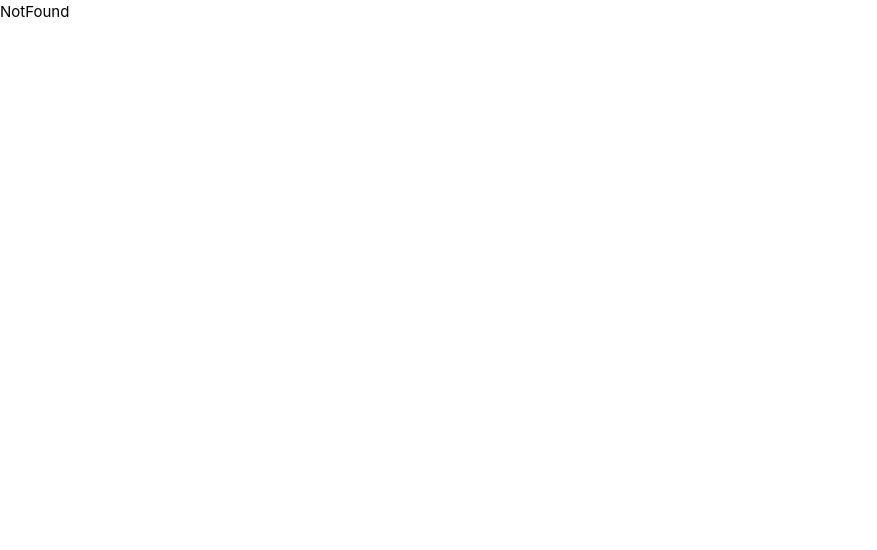
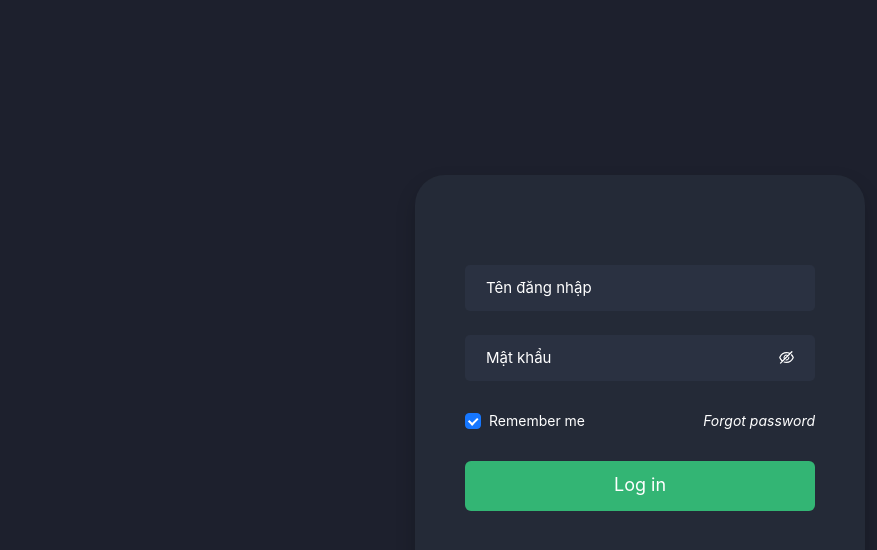
Before and after one commit to thanhnv205/api_service, a Vue app: page /login in a window 1280 px wide. Shown: the top 550 px of the page, without its empty margins (0-877 px from the left). Built offline with nearby package versions, Linux system fonts and the light colour scheme.

Commit message:
udpate code

```diff
--- a/src/assets/base.css
+++ b/src/assets/base.css
@@ -3,7 +3,7 @@
   --error-color: #d32f2f;
   --bg-color-primary: #fff;
   --color-red: #d32f2f;
-  --vt-c-white: #ffffff;
+  --color-white: #ffffff;
   --vt-c-white-soft: #f8f8f8;
   --vt-c-white-mute: #f2f2f2;
 
--- /dev/null
+++ b/src/components/HeadingLine.vue
@@ -0,0 +1,30 @@
+<template>
+  <div class="heading" :style="style">
+    <span class="heading-title">{{ title }}</span>
+    <span class="heading-line" />
+  </div>
+</template>
+
+<script setup>
+const props = defineProps(['title', 'style'])
+</script>
+
+<style lang="scss" scoped>
+.heading {
+  display: flex;
+  align-items: center;
+  margin: 40px 0 15px;
+
+  &-title {
+    color: #8e8e8e;
+    font-size: 12px;
+    padding-right: 15px;
+  }
+
+  &-line {
+    flex: 1;
+    height: 1px;
+    background-color: #ccc;
+  }
+}
+</style>
--- /dev/null
+++ b/src/components/customInput/FormCheckbox.vue
@@ -0,0 +1,26 @@
+<template>
+  <a-checkbox class="checkbox" :checked="checked" @change="handleChange">
+    <span class="label">{{ label }}</span>
+  </a-checkbox>
+</template>
+
+<script setup>
+import { ref, defineProps, defineEmits } from 'vue';
+
+const { modelValue, label } = defineProps(['modelValue', 'label']);
+const emit = defineEmits();
+
+const checked = ref(modelValue);
+
+const handleChange = (e) => {
+  checked.value = e.target.checked;
+  emit('update:modelValue', e.target.checked);
+};
+</script>
+
+
+<style scoped lang="scss">
+.label {
+  color: #fff;
+}
+</style>
--- a/src/layouts/DefaultLayout.vue
+++ b/src/layouts/DefaultLayout.vue
@@ -2,53 +2,64 @@
   <a-layout>
     <Header :selectedKeys="selectedKeys1" />
 
-    <a-layout>
-      <!-- <a-layout-sider width="200" style="background: #fff">
-        <a-menu
-          v-model:selectedKeys="selectedKeys2"
-          v-model:openKeys="openKeys"
-          mode="inline"
-          :style="{ height: '100%', borderRight: 0 }"
-        >
+    <a-layout style="padding: 20px;">
+      <a-layout-sider width="280">
+        <a-menu v-model:selectedKeys="selectedKeys2" v-model:openKeys="openKeys" mode="inline"
+          :style="{ height: '100%', borderRight: 0 }">
+
+          <HeadingLine title='ACCOUNT & ROLE' :style="{ padding: '0 20px 0 28px' }" />
+
+          <a-menu-item key="6">Tài khoản</a-menu-item>
+          <a-menu-item key="5">Phân quyền</a-menu-item>
+
+          <HeadingLine title='SYSTEM' :style="{ padding: '0 20px 0 28px' }" />
+
+          <a-menu-item key="6">Danh sách menu</a-menu-item>
+          <a-menu-item key="5">Loại menu</a-menu-item>
+
+          <HeadingLine title='WEBSITE' :style="{ padding: '0 20px 0 28px' }" />
+
           <a-sub-menu key="sub1">
             <template #title>
               <span>
                 <user-outlined />
-                subnav 1
+                Tin tức
               </span>
             </template>
-            <a-menu-item key="1">option1</a-menu-item>
-            <a-menu-item key="2">option2</a-menu-item>
-            <a-menu-item key="3">option3</a-menu-item>
-            <a-menu-item key="4">option4</a-menu-item>
+            <a-menu-item key="1">
+              <router-link to="/news/category">
+                Danh mục bài viết
+              </router-link>
+            </a-menu-item>
+            <a-menu-item key="2">
+              <router-link to="/news/posts">Bài viết</router-link>
+            </a-menu-item>
+            <a-menu-item key="3">
+              <router-link to="/news/tag">Tag bài viết</router-link>
+            </a-menu-item>
           </a-sub-menu>
-          <a-sub-menu key="sub2">
-            <template #title>
-              <span>
-                <laptop-outlined />
-                subnav 2
-              </span>
-            </template>
-            <a-menu-item key="5">option5</a-menu-item>
-            <a-menu-item key="6">option6</a-menu-item>
-            <a-menu-item key="7">option7</a-menu-item>
-            <a-menu-item key="8">option8</a-menu-item>
-          </a-sub-menu>
+
           <a-sub-menu key="sub3">
             <template #title>
               <span>
                 <notification-outlined />
-                subnav 3
+                Khách hàng
               </span>
             </template>
-            <a-menu-item key="9">option9</a-menu-item>
-            <a-menu-item key="10">option10</a-menu-item>
-            <a-menu-item key="11">option11</a-menu-item>
-            <a-menu-item key="12">option12</a-menu-item>
+
+            <a-menu-item key="8">Sale admin</a-menu-item>
+            <a-menu-item key="9">Liên hệ</a-menu-item>
+            <a-menu-item key="10">Đánh giá</a-menu-item>
+            <a-menu-item key="11">Yêu cầu hỗ trợ</a-menu-item>
+
           </a-sub-menu>
+
         </a-menu>
-      </a-layout-sider> -->
-      <a-layout style="padding: 0 24px 24px">
+
+
+      </a-layout-sider>
+
+      <a-layout style="padding: 0 0 0 20px">
         <!-- <a-breadcrumb style="margin: 16px 0">
           <a-breadcrumb-item>Home</a-breadcrumb-item>
           <a-breadcrumb-item>List</a-breadcrumb-item>
@@ -66,6 +77,7 @@
 
 <script setup>
 import Header from "@/components/Header.vue";
+import HeadingLine from "@/components/HeadingLine.vue";
 
 import { ref } from "vue";
 const selectedKeys1 = ref(["1"]);
@@ -73,14 +85,14 @@ const selectedKeys2 = ref(["1"]);
 const openKeys = ref(["sub1"]);
 </script>
 
-<style scoped>
+<style scoped lang="scss">
 .custom-layout {
   background: var(--bg-color-primary);
   padding: 40px;
   margin: 0;
-  min-height: 280px;
-  margin-top: 40px;
+  min-height: 400px;
 }
+
 #components-layout-demo-top-side-2 .logo {
   float: left;
   width: 120px;
--- a/src/router/index.js
+++ b/src/router/index.js
@@ -10,12 +10,12 @@ const router = createRouter({
       requiresAuth: true,
       children: [
         {
-          path: "/news",
+          path: "/news/posts",
           name: "news",
           component: () => import("@/views/news/NewsView/index.vue"),
         },
         {
-          path: "/news/create",
+          path: "/news/posts/create",
           name: "create news",
           component: () => import("@/views/news/NewsView/CreatePage.vue"),
         },
@@ -38,7 +38,11 @@ const router = createRouter({
       name: "Page Not Found",
       component: () => import("@/views/NotFound.vue"),
     },
-
+    {
+      path: "/login",
+      name: "login",
+      component: () => import("@/views/AuthPage/Login.vue"),
+    },
     // {
     //   path: "/error",
     //   name: "Error",
--- a/src/views/AuthPage/Login.vue
+++ b/src/views/AuthPage/Login.vue
@@ -1,34 +1,37 @@
 <template>
   <section class="container">
     <div class="wrapper-login">
-      <a-form :model="formState" name="basic" :label-col="{ span: 8 }" :wrapper-col="{ span: 16 }" autocomplete="off"
-        @finish="onFinish" @finishFailed="onFinishFailed">
+      <a-form :model="formState" name="normal_login" class="login-form" @finish="onFinish" @finishFailed="onFinishFailed">
         <a-form-item name="username" :rules="[{ required: true, message: 'Please input your username!' }]">
-          <a-input v-model:value="formState.username" placeholder="Email" />
+          <a-input class="form-input" v-model:value="formState.username" placeholder="Tên đăng nhập" />
         </a-form-item>
 
-        <a-form-item name="password" :rules="[{ required: true, message: 'Please input your password!' }]">
-          <a-input-password v-model:value="formState.password" placeholder="Password" />
+        <a-form-item class="custom-password" name="password"
+          :rules="[{ required: true, message: 'Please input your password!' }]">
+          <a-input-password class="form-input" v-model:value="formState.password" placeholder="Mật khẩu" />
         </a-form-item>
 
-        <a-form-item name="remember" :wrapper-col="{ offset: 8, span: 16 }">
-          <a-checkbox v-model:checked="formState.remember">Remember me</a-checkbox>
+        <a-form-item>
+          <a-form-item name="remember" no-style>
+            <FormCheckbox v-model:checked="formState.remember" label="Remember me" />
+          </a-form-item>
+          <a class="wrapper-login-forgot" href="">Forgot password</a>
         </a-form-item>
 
-
-
-
         <a-form-item>
-          <a-button class="btn" html-type="submit" type="primary" shape="round" :size="size">
-            Submit
+          <a-button :disabled="disabled" type="primary" html-type="submit" class="wrapper-login-button">
+            Log in
           </a-button>
         </a-form-item>
       </a-form>
     </div>
   </section>
 </template>
+
 <script setup>
-import { reactive } from 'vue';
+import { reactive, computed } from 'vue';
+import FormCheckbox from '@/components/customInput/FormCheckbox.vue'
+
 const formState = reactive({
   username: '',
   password: '',
@@ -40,6 +43,9 @@ const onFinish = values => {
 const onFinishFailed = errorInfo => {
   console.log('Failed:', errorInfo);
 };
+const disabled = computed(() => {
+  return !(formState.username && formState.password);
+});
 </script>
 
 <style lang="scss" scoped>
@@ -47,10 +53,78 @@ const onFinishFailed = errorInfo => {
   display: flex;
   height: 100vh;
   align-items: center;
-  justify-content: center
+  justify-content: center;
+  background-color: #1d202d;
+
 }
 
 .wrapper-login {
-  width: 500px
+  min-width: 450px;
+  min-height: 450px;
+  display: flex;
+  align-items: center;
+  justify-content: center;
+  padding: 50px;
+  border-radius: 30px;
+  background-color: #242a37;
+  box-shadow: 0 10px 20px rgba(0, 0, 0, 0.2);
+
+  form {
+    width: 100%;
+  }
+
+  &-forgot {
+    color: #fff;
+    float: right;
+    font-style: italic;
+  }
+
+  &-button {
+    width: 100%;
+    font-size: 18px;
+    border-color: transparent;
+    background-color: #33b574;
+    color: #fff;
+    min-height: 50px;
+  }
+}
+
+.form-input {
+  width: 100%;
+  font-size: 15px;
+  border-radius: 5px;
+  color: #fff;
+  outline: none;
+  padding: 10px 20px;
+
+  border: 1px solid transparent;
+  background-color: #2a3141;
+  transition: border-color 0.3s ease-in-out, color 0.3s ease-in-out,
+    background-color 0.3s ease-in-out;
+
+  &:hover,
+  &:focus {
+    border-color: #374957;
+    box-shadow: none;
+  }
+
+  &::placeholder {
+    color: #fff;
+  }
+}
+
+::v-deep(.custom-password) {
+  input {
+    background-color: #2a3141;
+    color: #fff;
+
+    &::placeholder {
+      color: #fff
+    }
+  }
+
+  svg {
+    fill: #fff;
+  }
 }
 </style>
```
Also changed, not shown: src/components/Header.vue (+93 -18 lines), src/components/customInput/InputField.vue (+4 -13 lines), src/components/icons/IconLogo.vue (added, +17 -0 lines).
